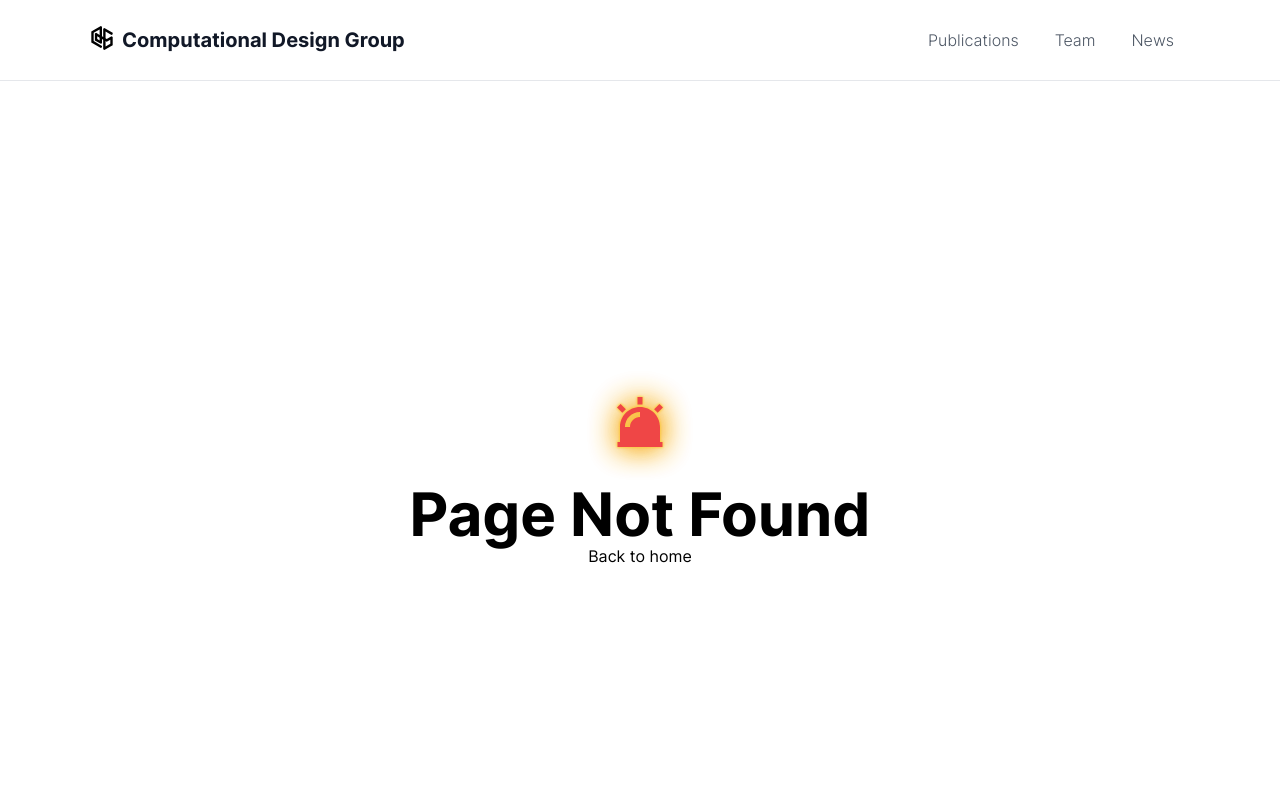
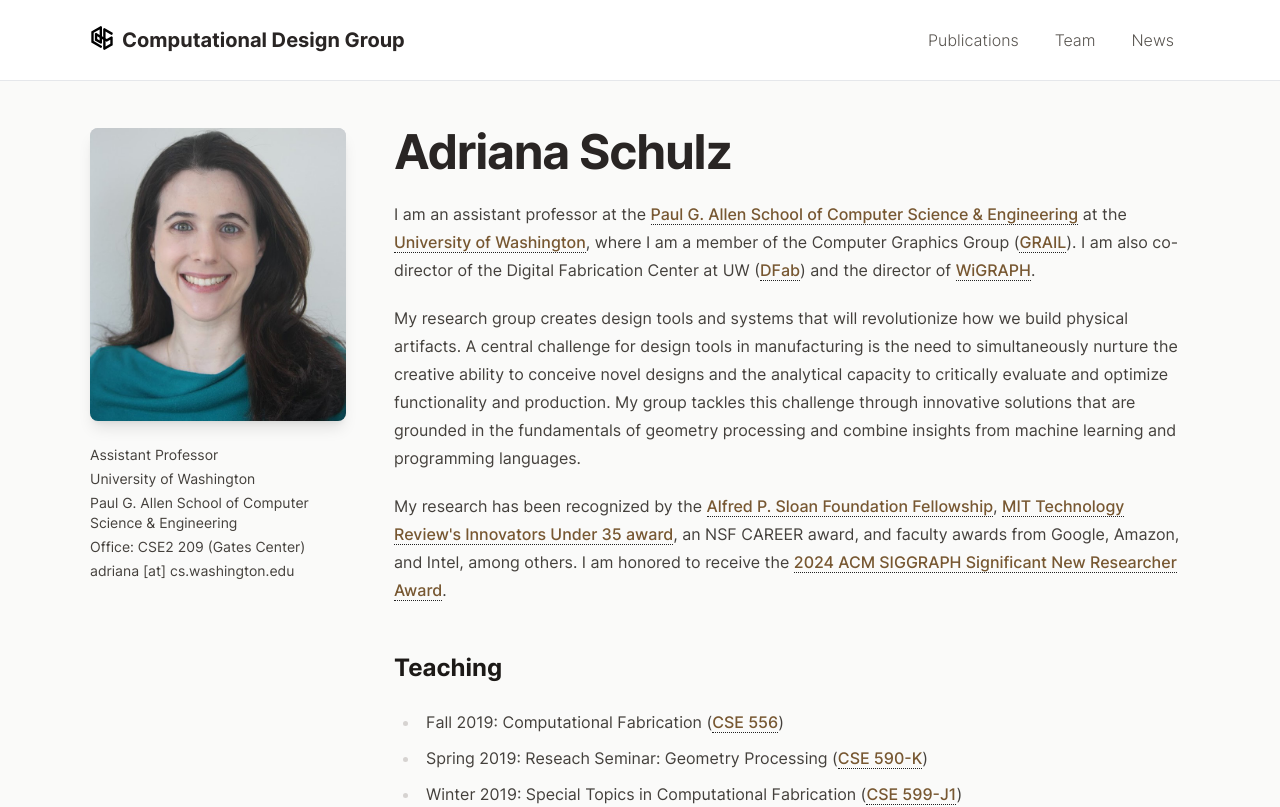
Before and after one commit to cdg-lab/cdg-website, a Next.js app: page /adriana in a window 1280 px wide. Before the commit this address had no page. Shown: the top 807 px of the page. Built offline with nearby package versions, Linux system fonts and the light colour scheme.

Commit message:
feat: adriana page

```diff
--- a/package.json
+++ b/package.json
@@ -20,12 +20,14 @@
   "dependencies": {
     "@orcid/bibtex-parse-js": "^0.0.25",
     "@retorquere/bibtex-parser": "^9.0.19",
+    "@tailwindcss/typography": "^0.5.16",
     "clsx": "^2.0.0",
     "lucide-react": "^0.438.0",
     "next": "^14.2.23",
     "react": "^18.2.0",
     "react-dom": "^18.2.0",
     "react-icons": "^5.4.0",
+    "react-markdown": "^10.1.0",
     "sharp": "^0.34.2",
     "tailwind-merge": "^2.6.0",
     "zod": "^3.24.1"
--- /dev/null
+++ b/src/app/adriana/page.tsx
@@ -0,0 +1,81 @@
+import Image from 'next/image';
+import ReactMarkdown from 'react-markdown';
+
+import UnderlineLink from '@/components/links/UnderlineLink';
+
+const content = `
+I am an assistant professor at the [Paul G. Allen School of Computer Science & Engineering](https://www.cs.washington.edu/) at the [University of Washington](https://www.washington.edu/), where I am a member of the Computer Graphics Group ([GRAIL](https://grail.cs.washington.edu/)). I am also co-director of the Digital Fabrication Center at UW ([DFab](https://dfab.uw.edu/)) and the director of [WiGRAPH](https://www.wigraph.org/).
+
+My research group creates design tools and systems that will revolutionize how we build physical artifacts. A central challenge for design tools in manufacturing is the need to simultaneously nurture the creative ability to conceive novel designs and the analytical capacity to critically evaluate and optimize functionality and production. My group tackles this challenge through innovative solutions that are grounded in the fundamentals of geometry processing and combine insights from machine learning and programming languages.
+
+My research has been recognized by the [Alfred P. Sloan Foundation Fellowship](https://sloan.org/fellowships/2024-Fellows), [MIT Technology Review's Innovators Under 35 award](https://www.technologyreview.com/innovator/adriana-schulz/), an NSF CAREER award, and faculty awards from Google, Amazon, and Intel, among others. I am honored to receive the [2024 ACM SIGGRAPH Significant New Researcher Award](https://www.siggraph.org/awards/significant-new-researcher-award/2024).
+
+## Teaching
+
+- Fall 2019: Computational Fabrication ([CSE 556](https://courses.cs.washington.edu/courses/cse556/19au/))
+- Spring 2019: Reseach Seminar: Geometry Processing ([CSE 590-K](https://homes.cs.washington.edu/~adriana/GeoProc/index.html))
+- Winter 2019: Special Topics in Computational Fabrication ([CSE 599-J1](https://courses.cs.washington.edu/courses/cse599j1/19wi/))
+- Fall 2018: Computational Fabrication ([CSE 556](https://courses.cs.washington.edu/courses/cse556/18au/))
+
+## Bio
+
+I received my Ph.D. degree in June 2018 from the Computer Science Department at MIT, where I was advised by Professor [Wojciech Matusik](https://homes.cs.washington.edu/~adriana/http%20/%3E/graphics.csail.mit.edu/%7Ewojciech/). During my PhD, I spent time at Columbia University working with Professor [Eitan Grinspun](http://www.cs.columbia.edu/~eitan/), and, at MIT, I also worked closely with [Daniela Rus](http://danielarus.csail.mit.edu/), developing computational tools for robot design. Before starting my PhD, I obtained a Master's in Mathematics from [IMPA](http://www.impa.br/), where I worked with Professor [Luiz Velho](http://www.impa.br/%7Elvelho) and a Bachelor in Electronics Engineering from [UFRJ](http://www.impa.br/), where I worked with Professor [Eduardo da Silva](http://www.impa.br/).
+` as const;
+
+export default function Page() {
+  return (
+    <section id='adriana-bio' className='py-12 bg-stone-50'>
+      <div className='layout'>
+        <div className='grid grid-cols-1 md:grid-cols-[fit-content(256px)_1fr] gap-12'>
+          {/* Left column for image and contact info */}
+          <div className=''>
+            <div className=''>
+              <div className='w-full max-w-[256px] h-auto mx-auto md:mx-0 mb-6 overflow-hidden rounded-lg bg-gray-300 shadow-lg'>
+                <Image
+                  src='/images/profile/adriana-full.jpg'
+                  alt='Profile picture of Adriana'
+                  width={256}
+                  height={256}
+                  className='h-full w-full object-cover'
+                />
+              </div>
+              <div className='text-sm text-stone-700 space-y-1 text-center md:text-left'>
+                <div>Assistant Professor</div>
+                <div>University of Washington</div>
+                <div>
+                  Paul G. Allen School of Computer Science & Engineering
+                </div>
+                <div>Office: CSE2 209 (Gates Center)</div>
+                <div>adriana [at] cs.washington.edu</div>
+              </div>
+            </div>
+          </div>
+          {/* Right column for name and bio */}
+          <div className=''>
+            <h2 className='mb-6 text-5xl font-bold text-stone-800 tracking-tight'>
+              Adriana Schulz
+            </h2>
+            <div className='prose prose-stone prose-a:no-underline max-w-none'>
+              <ReactMarkdown
+                components={{
+                  a: ({ node: _node, href, children, ...props }) => {
+                    if (!href) {
+                      return <>{children}</>;
+                    }
+                    return (
+                      <UnderlineLink href={href} {...props}>
+                        {children}
+                      </UnderlineLink>
+                    );
+                  },
+                }}
+              >
+                {content}
+              </ReactMarkdown>
+            </div>
+          </div>
+        </div>
+      </div>
+    </section>
+  );
+}
--- a/src/app/layout.tsx
+++ b/src/app/layout.tsx
@@ -63,7 +63,7 @@
           <Header />
 
           <div className='pt-20'>{children}</div>
-          <footer className='bg-stone-600 py-12 text-white'>
+          <footer className='bg-stone-200 py-12 text-stone-600'>
             <div className='layout text-center'>
               <p>
                 &copy; {new Date().getFullYear()} Computational Design Group at
--- a/src/components/Header.tsx
+++ b/src/components/Header.tsx
@@ -23,8 +23,8 @@
     <UnstyledLink
       href={href}
       className={cn(
-        'rounded-md px-4 py-2 font-light text-gray-600 hover:text-gray-900',
-        isActive && 'font-semibold text-gray-900'
+        'rounded-md px-4 py-2 font-light text-stone-600 hover:text-stone-900',
+        isActive && 'font-semibold text-stone-900'
       )}
     >
       {children}
@@ -58,14 +58,14 @@
         <div className='layout flex h-20 items-center justify-between'>
           <UnstyledLink
             href='/'
-            className='hidden text-xl font-bold text-gray-900 md:inline-flex gap-2'
+            className='hidden text-xl font-bold text-stone-800 md:inline-flex gap-2'
           >
             <FlatLogo className='h-6 w-auto' />
             Computational Design Group
           </UnstyledLink>
           <UnstyledLink
             href='/'
-            className='md:hidden text-xl font-bold text-gray-900 inline-flex gap-2'
+            className='md:hidden text-xl font-bold text-stone-800 inline-flex gap-2'
           >
             <FlatLogo className='h-6 w-auto' />
             CDG
--- a/src/components/links/UnderlineLink.tsx
+++ b/src/components/links/UnderlineLink.tsx
@@ -13,7 +13,7 @@
         ref={ref}
         {...rest}
         className={cn(
-          'animated-underline custom-link inline-flex items-center font-medium',
+          'animated-underline custom-link text-primary-700',
           'focus-visible:ring-primary-500 focus:outline-none focus-visible:rounded focus-visible:ring focus-visible:ring-offset-2',
           'border-dark border-b border-dotted hover:border-black/0',
           className
--- a/src/data/people.ts
+++ b/src/data/people.ts
@@ -21,7 +21,7 @@
     position: 'Principal Investigator',
     image: 'profile/adriana.jpg',
     joined: 2014,
-    website: 'https://homes.cs.washington.edu/~adriana/',
+    website: '/adriana',
   },
   {
     firstNames: ['Felix'],
--- a/src/sections/HeroSection.tsx
+++ b/src/sections/HeroSection.tsx
@@ -20,8 +20,7 @@
         <p className='mx-auto mt-4 max-w-3xl text-lg text-stone-500'>
           Investigating problems in digital fabrication and computer graphics.
           <br />
-          Led by{' '}
-          <UnderlineLink href='https://vivo.brown.edu/display/aschulz4'>
+          Led by <UnderlineLink href='/adriana'>
             Adriana Schulz
           </UnderlineLink>{' '}
           at Brown University.
--- a/src/sections/NewsSection.tsx
+++ b/src/sections/NewsSection.tsx
@@ -8,7 +8,7 @@
 function NewsItem({ item }: { item: News }) {
   return (
     <div className='border-b pb-4'>
-      <p className='text-sm text-gray-500'>
+      <p className='text-sm text-stone-500'>
         {item.date.toLocaleDateString('en-US', {
           year: 'numeric',
           month: 'long',
@@ -17,10 +17,10 @@
       </p>
       <h3 className='mt-1 text-xl font-semibold'>{item.title}</h3>
       {item.content && (
-        <p className='mt-2 text-gray-600 text-sm'>{item.content}</p>
+        <p className='mt-2 text-stone-600 text-sm'>{item.content}</p>
       )}
       {item.link && (
-        <ArrowLink className='mt-2 text-sm text-gray-600' href={item.link}>
+        <ArrowLink className='mt-2 text-sm text-stone-600' href={item.link}>
           Source
         </ArrowLink>
       )}
@@ -37,7 +37,7 @@
   return (
     <section id='news' className='py-20 bg-stone-50'>
       <div className='layout'>
-        <h2 className='mb-12 text-center text-3xl font-bold text-gray-900'>
+        <h2 className='mb-12 text-center text-3xl font-bold text-stone-800'>
           {showRecent ? 'Recent News' : 'News'}
         </h2>
         <div className='mx-auto max-w-4xl space-y-4'>
--- a/src/sections/PublicationsSection.tsx
+++ b/src/sections/PublicationsSection.tsx
@@ -59,10 +59,10 @@
         />
       )}
       <div className='flex-grow'>
-        <p className='text-lg font-semibold text-gray-800'>
+        <p className='text-lg font-semibold text-stone-800'>
           {publication.title}
         </p>
-        <p className='mt-1 text-gray-600'>
+        <p className='mt-1 text-stone-600'>
           {authors.map((author, i) => [
             i > 0 && <span key={i}>{', '}</span>,
             author.people ? (
@@ -74,7 +74,7 @@
             ),
           ])}
         </p>
-        <p className='mt-1 text-gray-600 font-light text-sm'>
+        <p className='mt-1 text-stone-600 font-light text-sm'>
           {publication.venue && (
             <span className='italic'>{publication.venue}</span>
           )}
@@ -130,7 +130,7 @@
   return (
     <section id='publications' className='py-20'>
       <div className='layout'>
-        <h2 className='mb-12 text-center text-3xl font-bold text-gray-900'>
+        <h2 className='mb-12 text-center text-3xl font-bold text-stone-800'>
           {showRecent ? 'Recent Publications' : 'Publications'}
         </h2>
         <div className='mx-auto'>
@@ -145,7 +145,7 @@
                 ))
             : sortedYears.map((year) => (
                 <div key={year} className='mt-12 first:mt-0'>
-                  <h3 className='mb-2 pt-4 text-3xl font-semibold text-gray-400 text-right border-t border-gray-200'>
+                  <h3 className='mb-2 pt-4 text-3xl font-semibold text-stone-400 text-right border-t border-stone-200'>
                     {year}
                   </h3>
                   {publicationsByYear[year]?.map((p) => (
--- a/src/sections/TeamSection.tsx
+++ b/src/sections/TeamSection.tsx
@@ -22,16 +22,15 @@
           />
         </div>
       </Link>
-      <UnderlineLink
-        href={person.website}
-        className='text-xl font-semibold text-gray-800'
-      >
+      <UnderlineLink href={person.website} className='text-xl font-semibold'>
         {name}
       </UnderlineLink>
-      <p className='text-gray-600 mt-2'>{person.position}</p>
-      <p className='text-gray-500 text-sm mt-1 font-light'>
-        {`${person.joined} – ${person.until ?? 'Present'}`}
-      </p>
+      <p className='text-stone-600 mt-2'>{person.position}</p>
+      {person.firstNames[0] !== 'Adriana' && (
+        <p className='text-stone-500 text-sm mt-1 font-light'>
+          {`${person.joined} – ${person.until ?? 'Present'}`}
+        </p>
+      )}
     </div>
   );
 };
@@ -47,7 +46,7 @@
   return (
     <section id='team' className='py-20'>
       <div className='layout'>
-        <h2 className='mb-12 text-center text-3xl font-bold text-gray-900'>
+        <h2 className='mb-12 text-center text-3xl font-bold text-stone-800'>
           {showCurrent ? 'Current Members' : 'Meet the Team'}
         </h2>
         <div className='mx-auto grid max-w-5xl grid-cols-2 gap-8 md:grid-cols-4'>
--- a/src/styles/globals.css
+++ b/src/styles/globals.css
@@ -5,26 +5,28 @@
 :root {
   /* #region  /**=========== Primary Color =========== */
   /* !STARTERCONF Customize these variable, copy and paste from /styles/colors.css for list of colors */
-  --tw-color-primary-50: 240 249 255;
-  --tw-color-primary-100: 224 242 254;
-  --tw-color-primary-200: 186 230 253;
-  --tw-color-primary-300: 125 211 252;
-  --tw-color-primary-400: 56 189 248;
-  --tw-color-primary-500: 14 165 233;
-  --tw-color-primary-600: 2 132 199;
-  --tw-color-primary-700: 3 105 161;
-  --tw-color-primary-800: 7 89 133;
-  --tw-color-primary-900: 12 74 110;
-  --color-primary-50: rgb(var(--tw-color-primary-50)); /* #f0f9ff */
-  --color-primary-100: rgb(var(--tw-color-primary-100)); /* #e0f2fe */
-  --color-primary-200: rgb(var(--tw-color-primary-200)); /* #bae6fd */
-  --color-primary-300: rgb(var(--tw-color-primary-300)); /* #7dd3fc */
-  --color-primary-400: rgb(var(--tw-color-primary-400)); /* #38bdf8 */
-  --color-primary-500: rgb(var(--tw-color-primary-500)); /* #0ea5e9 */
-  --color-primary-600: rgb(var(--tw-color-primary-600)); /* #0284c7 */
-  --color-primary-700: rgb(var(--tw-color-primary-700)); /* #0369a1 */
-  --color-primary-800: rgb(var(--tw-color-primary-800)); /* #075985 */
-  --color-primary-900: rgb(var(--tw-color-primary-900)); /* #0c4a6e */
+  --tw-color-primary-50: 248 247 238;
+  --tw-color-primary-100: 238 235 211;
+  --tw-color-primary-200: 222 214 170;
+  --tw-color-primary-300: 203 187 121;
+  --tw-color-primary-400: 187 163 84;
+  --tw-color-primary-500: 172 143 70;
+  --tw-color-primary-600: 158 123 62;
+  --tw-color-primary-700: 119 87 49;
+  --tw-color-primary-800: 101 73 46;
+  --tw-color-primary-900: 87 62 44;
+  --tw-color-primary-950: 50 33 22;
+  --color-primary-50: rgb(var(--tw-color-primary-50)); /* #f8f7ee */
+  --color-primary-100: rgb(var(--tw-color-primary-100)); /* #eeebd3 */
+  --color-primary-200: rgb(var(--tw-color-primary-200)); /* #ded6aa */
+  --color-primary-300: rgb(var(--tw-color-primary-300)); /* #cbbb79 */
+  --color-primary-400: rgb(var(--tw-color-primary-400)); /* #bba354 */
+  --color-primary-500: rgb(var(--tw-color-primary-500)); /* #ac8f46 */
+  --color-primary-600: rgb(var(--tw-color-primary-600)); /* #9e7b3e */
+  --color-primary-700: rgb(var(--tw-color-primary-700)); /* #775731 */
+  --color-primary-800: rgb(var(--tw-color-primary-800)); /* #65492e */
+  --color-primary-900: rgb(var(--tw-color-primary-900)); /* #573e2c */
+  --color-primary-950: rgb(var(--tw-color-primary-950)); /* #322116 */
   /* #endregion  /**======== Primary Color =========== */
 }
 
--- a/tailwind.config.ts
+++ b/tailwind.config.ts
@@ -60,5 +60,5 @@
       },
     },
   },
-  plugins: [require('@tailwindcss/forms')],
+  plugins: [require('@tailwindcss/forms'), require('@tailwindcss/typography')],
 } satisfies Config;
```
Also changed, not shown: public/images/profile/adriana-full.jpg (added), 1 other file (tests, documents, lock files or other folders).
